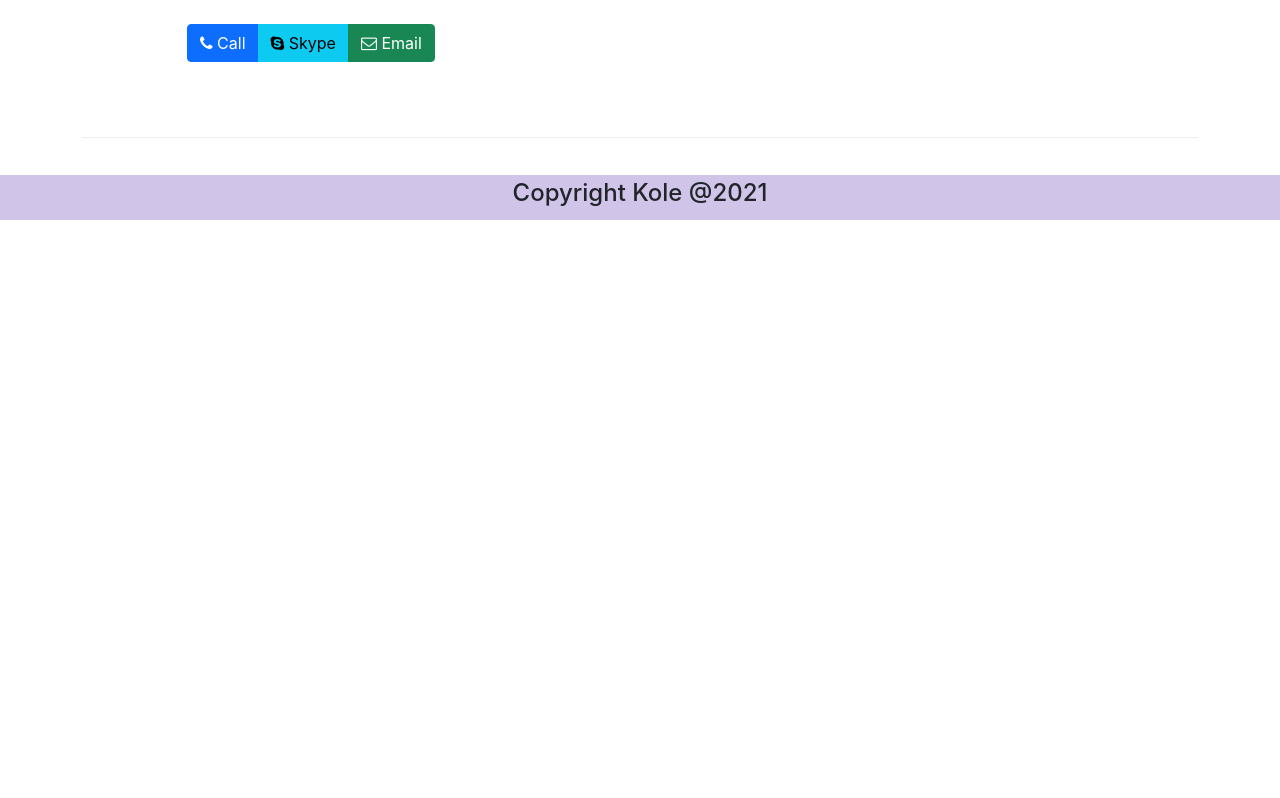
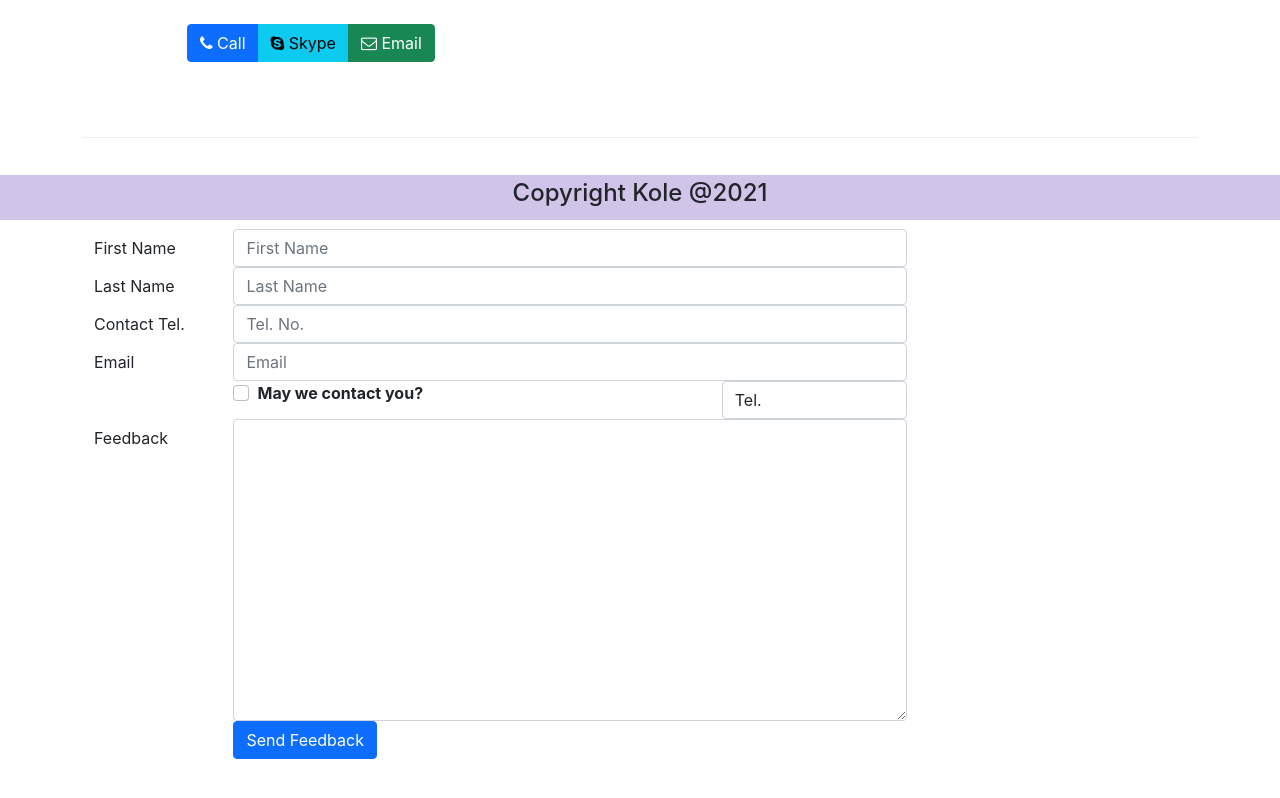
Before and after one commit to kole-swapnil/React-Restaurant-App, a React (Create React App) app: page /contactus in a window 1280 px wide. Shown: the part 580-1378 px from the top of the page. Before the commit the page ends 800 px from the top, so only its background shows below. Built offline with nearby package versions, Linux system fonts and the light colour scheme.

Commit message:
controlled form added

```diff
--- a/src/Components/ContactComp.js
+++ b/src/Components/ContactComp.js
@@ -1,6 +1,41 @@
-import React from 'react';
+import React, { Component } from 'react';
+import { Form, FormGroup, Label, Col, Input, Button } from 'reactstrap';
+import { Link } from 'react-router-dom';
 
-function Contact(props) {
+class Contact extends Component {
+    constructor(props){
+        super(props);
+
+        this.state = {
+            firstname: '',
+            lastname: '',
+            telnum: '',
+            email: '',
+            agree: false,
+            contactType: 'Tel.',
+            message: ''
+        }
+        this.handleSubmit = this.handleSubmit.bind(this);
+        this.handleInputChange = this.handleInputChange.bind(this);
+    }
+
+    handleInputChange(event) {
+        const target = event.target;
+        const value = target.type === 'checkbox' ?  target.checked : target.value;
+        const name = target.name;
+
+        this.setState({
+            [name]: value
+        });
+    }
+
+    handleSubmit(event) {
+        console.log("Current State", JSON.stringify(this.state));
+        alert("submitted");
+        event.preventDefult();
+    }
+
+    render() {
         return(
             <div className="container">
                 <div className="row row-content">
@@ -29,8 +64,91 @@
                         </div>
                     </div>
                 </div>
+                <div className="row row-content">
+                    <div className="col-12">
+                        <h3>Send us Your Feedback</h3>
+                    </div>
+                    <div className="col-12 col-md-9">
+                        <Form onSubmit={this.handleSubmit}>
+                            <FormGroup row>
+                                <Label htmlFor="firstname" md={2}>First Name</Label>
+                                <Col md={10}>
+                                    <Input type="text" id="firstname" name="firstname"
+                                        placeholder="First Name"
+                                        value={this.state.firstname}
+                                        onChange={this.handleInputChange}/>
+                                </Col>
+                            </FormGroup>
+                            <FormGroup row>
+                                <Label htmlFor="lastname" md={2}>Last Name</Label>
+                                <Col md={10}>
+                                    <Input type="text" id="lastname" name="lastname"
+                                        placeholder="Last Name"
+                                        value={this.state.lastname}
+                                        onChange={this.handleInputChange}/>
+                                </Col>
+                            </FormGroup>
+                            <FormGroup row>
+                                <Label htmlFor="telnum" md={2}>Contact Tel.</Label>
+                                <Col md={10}>
+                                    <Input type="tel" id="telnum" name="telnum"
+                                        placeholder="Tel. No."
+                                        value={this.state.telnum}
+                                        onChange={this.handleInputChange}/>
+                                </Col>
+                            </FormGroup>
+                            <FormGroup row>
+                                <Label htmlFor="email" md={2}>Email</Label>
+                                <Col md={10}>
+                                    <Input type="email" id="email" name="email"
+                                        placeholder="Email"
+                                        value={this.state.email}
+                                        onChange={this.handleInputChange}/>
+                                </Col>
+                            </FormGroup>
+                            <FormGroup row>
+                                <Col md={{size: 6, offset: 2}}>
+                                    <FormGroup check>
+                                        <Label check>
+                                            <Input type="checkbox" name="agree"
+                                                checked={this.state.agree}
+                                                onChange={this.handleInputChange}/> {' '}
+                                                <strong>May we contact you?</strong>
+                                        </Label>
+                                    </FormGroup>
+                                </Col>
+                                <Col md={{size: 3, offset: 1}}>
+                                    <Input type="select" name="contactType"
+                                        value={this.state.contactType}
+                                        onChange={this.handleInputChange}>
+                                        <option>Tel.</option>
+                                        <option>Email</option>
+                                    </Input>
+                                </Col>
+                            </FormGroup>
+                            <FormGroup row>
+                                <Label htmlFor="message" md={2}>Feedback</Label>
+                                <Col md={10}>
+                                    <Input type="textarea" id="message" name="message"
+                                        rows="12"
+                                        value={this.state.message}
+                                        onChange={this.handleInputChange}/>
+                                </Col>
+                            </FormGroup>
+                            <FormGroup row>
+                                <Col md={{size: 10, offset: 2 }}>
+                                    <Button type="submit" color="primary">
+                                    Send Feedback
+                                    </Button>
+                                </Col>
+                            </FormGroup>
+                        </Form>
+                    </div>
+                </div>
             </div>
         );
     }
 
+}
+
 export default Contact;
```
Lines whose indentation alone changed are shown as unchanged.
